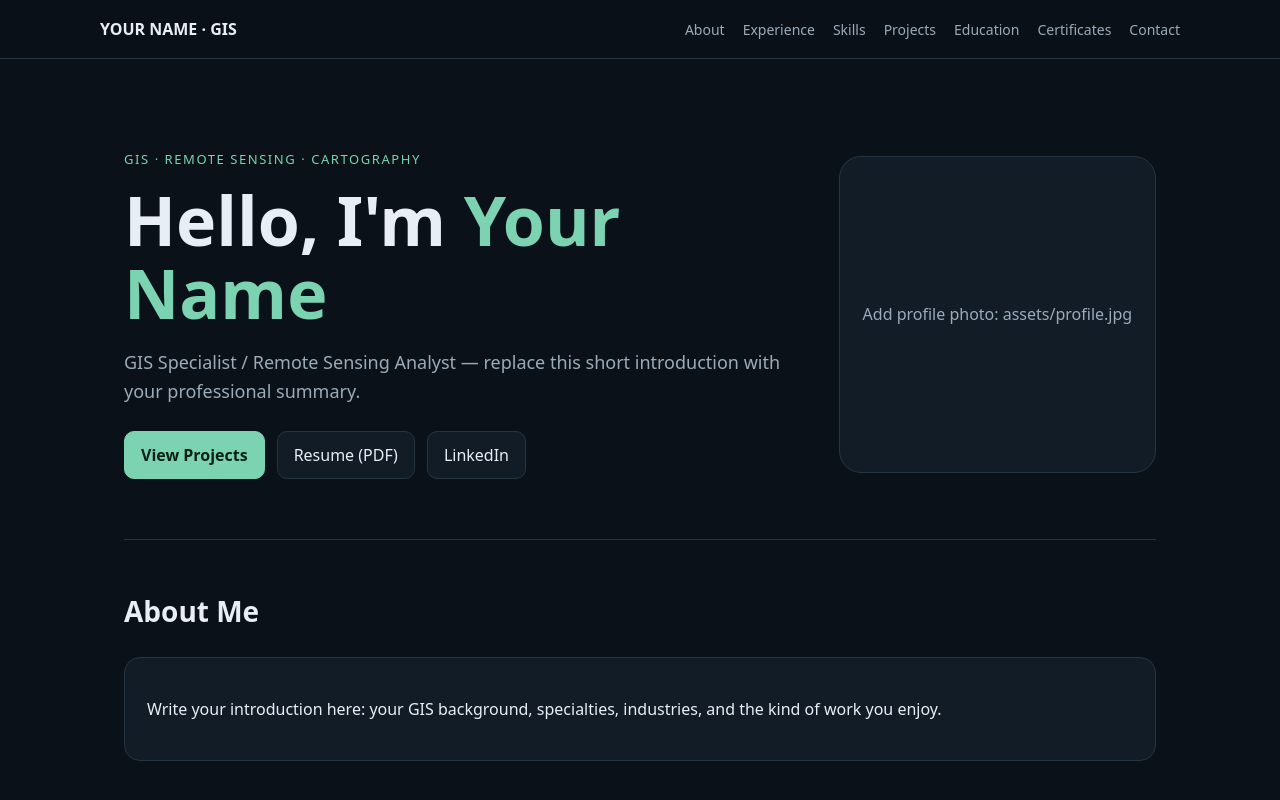
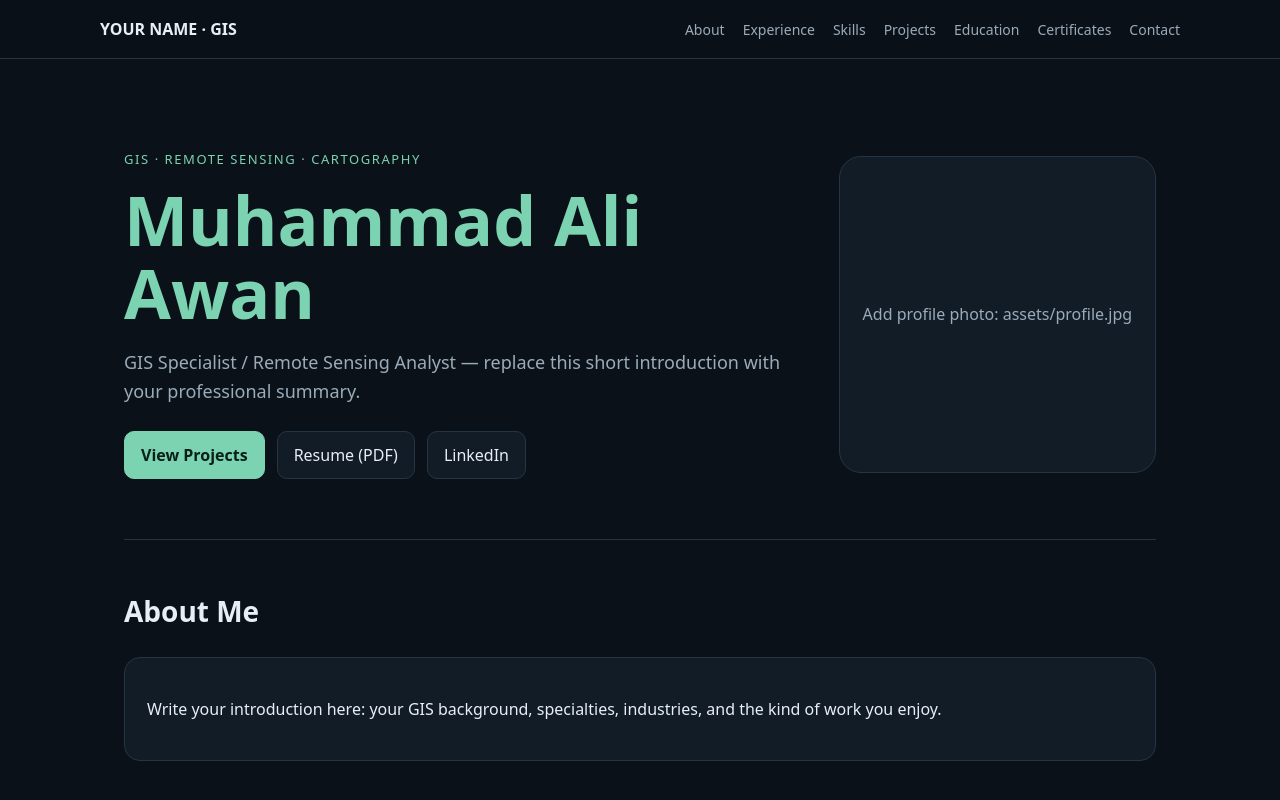
Before and after one commit to aliawan-lab/my-portfolio, a plain HTML site: page index.html in a window 1280 px wide. Shown: the top 800 px of the page. Drawn offline with Linux system fonts and the light colour scheme.

Commit message:
Update hero section with personal name

```diff
--- a/index.html
+++ b/index.html
@@ -11,7 +11,7 @@
 <!-- EDIT YOUR CONTENT: search for the EDIT labels below to personalize this template -->
 <header><div class="wrap nav"><a class="brand" href="#top">YOUR NAME · GIS</a><nav><a href="#about">About</a><a href="#experience">Experience</a><a href="#skills">Skills</a><a href="#projects">Projects</a><a href="#education">Education</a><a href="#certificates">Certificates</a><a href="#contact">Contact</a></nav></div></header>
 <main class="wrap" id="top">
-<div class="hero"><div><div class="eyebrow">GIS · Remote Sensing · Cartography</div><h1>Hello, I'm <span>Your Name</span></h1><p class="lead">GIS Specialist / Remote Sensing Analyst — replace this short introduction with your professional summary.</p><div class="actions"><a class="btn primary" href="#projects">View Projects</a><a class="btn" href="documents/resume/resume.pdf" target="_blank">Resume (PDF)</a><a class="btn" href="https://www.linkedin.com/in/YOUR-LINKEDIN/" target="_blank" rel="noreferrer">LinkedIn</a></div></div><div class="avatar"><img src="assets/profile.jpg" alt="Your profile photo" onerror="this.style.display='none';this.parentElement.innerHTML='Add profile photo: assets/profile.jpg'"></div></div>
+<div class="hero"><div><div class="eyebrow">GIS · Remote Sensing · Cartography</div><h1><span>Muhammad Ali Awan</span></h1><p class="lead">GIS Specialist / Remote Sensing Analyst — replace this short introduction with your professional summary.</p><div class="actions"><a class="btn primary" href="#projects">View Projects</a><a class="btn" href="documents/resume/resume.pdf" target="_blank">Resume (PDF)</a><a class="btn" href="https://www.linkedin.com/in/YOUR-LINKEDIN/" target="_blank" rel="noreferrer">LinkedIn</a></div></div><div class="avatar"><img src="assets/profile.jpg" alt="Your profile photo" onerror="this.style.display='none';this.parentElement.innerHTML='Add profile photo: assets/profile.jpg'"></div></div>
 <section id="about"><h2>About Me</h2><div class="card"><p>Write your introduction here: your GIS background, specialties, industries, and the kind of work you enjoy.</p></div></section>
 <section id="experience"><h2>Experience</h2><div class="grid"><article class="card"><h3>Job Title · Company</h3><p class="muted">Month Year – Present · Location</p><p>Describe your responsibilities, tools, and achievements. Duplicate this card for additional roles.</p></article><article class="card"><h3>Previous Job Title · Company</h3><p class="muted">Month Year – Month Year · Location</p><p>Add a short description of your previous role and key contributions.</p></article></div></section>
 <section id="skills"><h2>Skills & Tools</h2><div class="card"><span class="tag">QGIS</span><span class="tag">ArcGIS Pro</span><span class="tag">Remote Sensing</span><span class="tag">Spatial Analysis</span><span class="tag">Cartography</span><span class="tag">Geodatabase</span><span class="tag">Python</span><span class="tag">AutoCAD</span><p class="muted">Edit, remove, or add skill tags to match your actual skills.</p></div></section>
```
